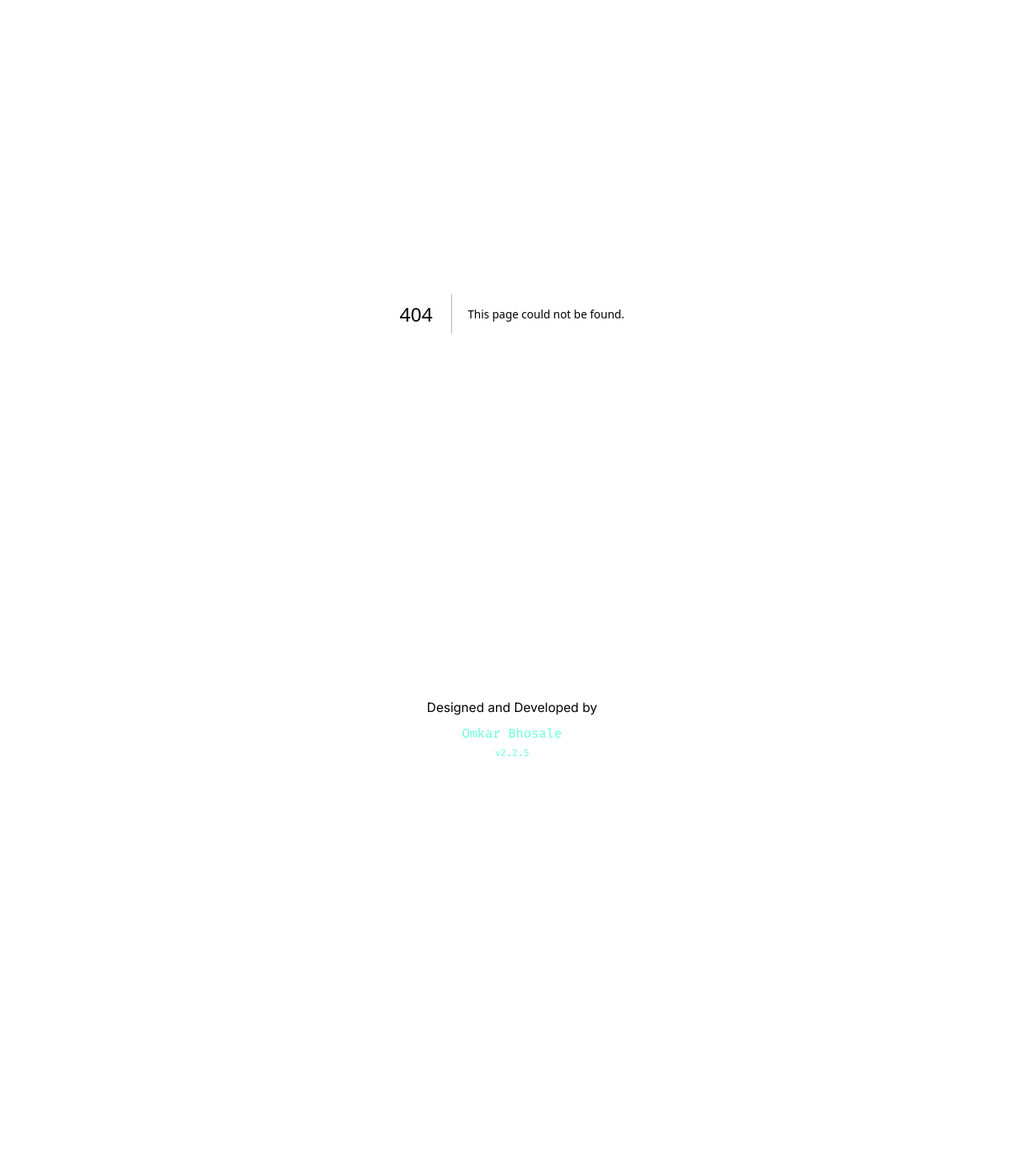
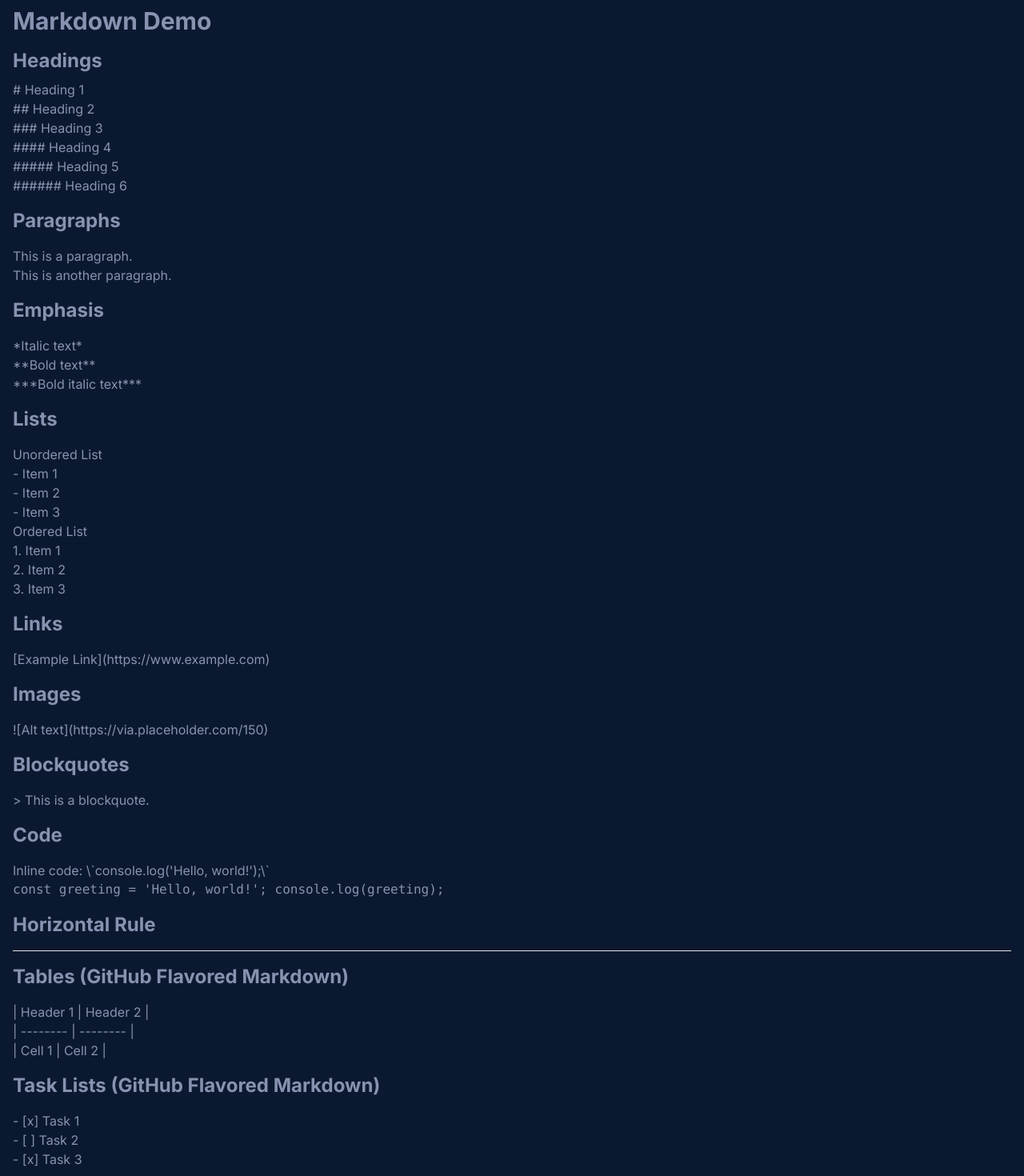
Before and after one commit to 0mkarBhosale07/portfolio, a Next.js app: page /docs in a window 1280 px wide. Before the commit this address had no page. Shown: the part 120-1590 px from the top of the page at 80% size. Before the commit the page ends 1089 px from the top, so only its background shows below. Built offline with nearby package versions, Linux system fonts and the light colour scheme.

Commit message:
Add Docs Route

```diff
--- /dev/null
+++ b/src/app/docs/page.jsx
@@ -0,0 +1,85 @@
+import React from "react";
+
+const MarkdownDemoPage = () => {
+  return (
+    <div className="container mx-auto p-4">
+      <h1 className="text-3xl font-bold mb-4">Markdown Demo</h1>
+
+      {/* Headings */}
+      <h2 className="text-2xl font-bold mb-2">Headings</h2>
+      <h1># Heading 1</h1>
+      <h2>## Heading 2</h2>
+      <h3>### Heading 3</h3>
+      <h4>#### Heading 4</h4>
+      <h5>##### Heading 5</h5>
+      <h6>###### Heading 6</h6>
+
+      {/* Paragraphs */}
+      <h2 className="text-2xl font-bold my-4">Paragraphs</h2>
+      <p>This is a paragraph.</p>
+      <p>This is another paragraph.</p>
+
+      {/* Emphasis */}
+      <h2 className="text-2xl font-bold my-4">Emphasis</h2>
+      <p>*Italic text*</p>
+      <p>**Bold text**</p>
+      <p>***Bold italic text***</p>
+
+      {/* Lists */}
+      <h2 className="text-2xl font-bold my-4">Lists</h2>
+      <h3>Unordered List</h3>
+      <ul>
+        <li>- Item 1</li>
+        <li>- Item 2</li>
+        <li>- Item 3</li>
+      </ul>
+      <h3>Ordered List</h3>
+      <ol>
+        <li>1. Item 1</li>
+        <li>2. Item 2</li>
+        <li>3. Item 3</li>
+      </ol>
+
+      {/* Links */}
+      <h2 className="text-2xl font-bold my-4">Links</h2>
+      <p>[Example Link](https://www.example.com)</p>
+
+      {/* Images */}
+      <h2 className="text-2xl font-bold my-4">Images</h2>
+      <p>![Alt text](https://via.placeholder.com/150)</p>
+
+      {/* Blockquotes */}
+      <h2 className="text-2xl font-bold my-4">Blockquotes</h2>
+      <p>{"> This is a blockquote."}</p>
+
+      {/* Code */}
+      <h2 className="text-2xl font-bold my-4">Code</h2>
+      <p>Inline code: \`console.log('Hello, world!');\`</p>
+      <pre>
+        <code>const greeting = 'Hello, world!'; console.log(greeting);</code>
+      </pre>
+
+      {/* Horizontal Rule */}
+      <h2 className="text-2xl font-bold my-4">Horizontal Rule</h2>
+      <hr />
+
+      {/* Tables (GitHub Flavored Markdown) */}
+      <h2 className="text-2xl font-bold my-4">
+        Tables (GitHub Flavored Markdown)
+      </h2>
+      <p>| Header 1 | Header 2 |</p>
+      <p>| -------- | -------- |</p>
+      <p>| Cell 1 | Cell 2 |</p>
+
+      {/* Task Lists (GitHub Flavored Markdown) */}
+      <h2 className="text-2xl font-bold my-4">
+        Task Lists (GitHub Flavored Markdown)
+      </h2>
+      <p>- [x] Task 1</p>
+      <p>- [ ] Task 2</p>
+      <p>- [x] Task 3</p>
+    </div>
+  );
+};
+
+export default MarkdownDemoPage;
```
